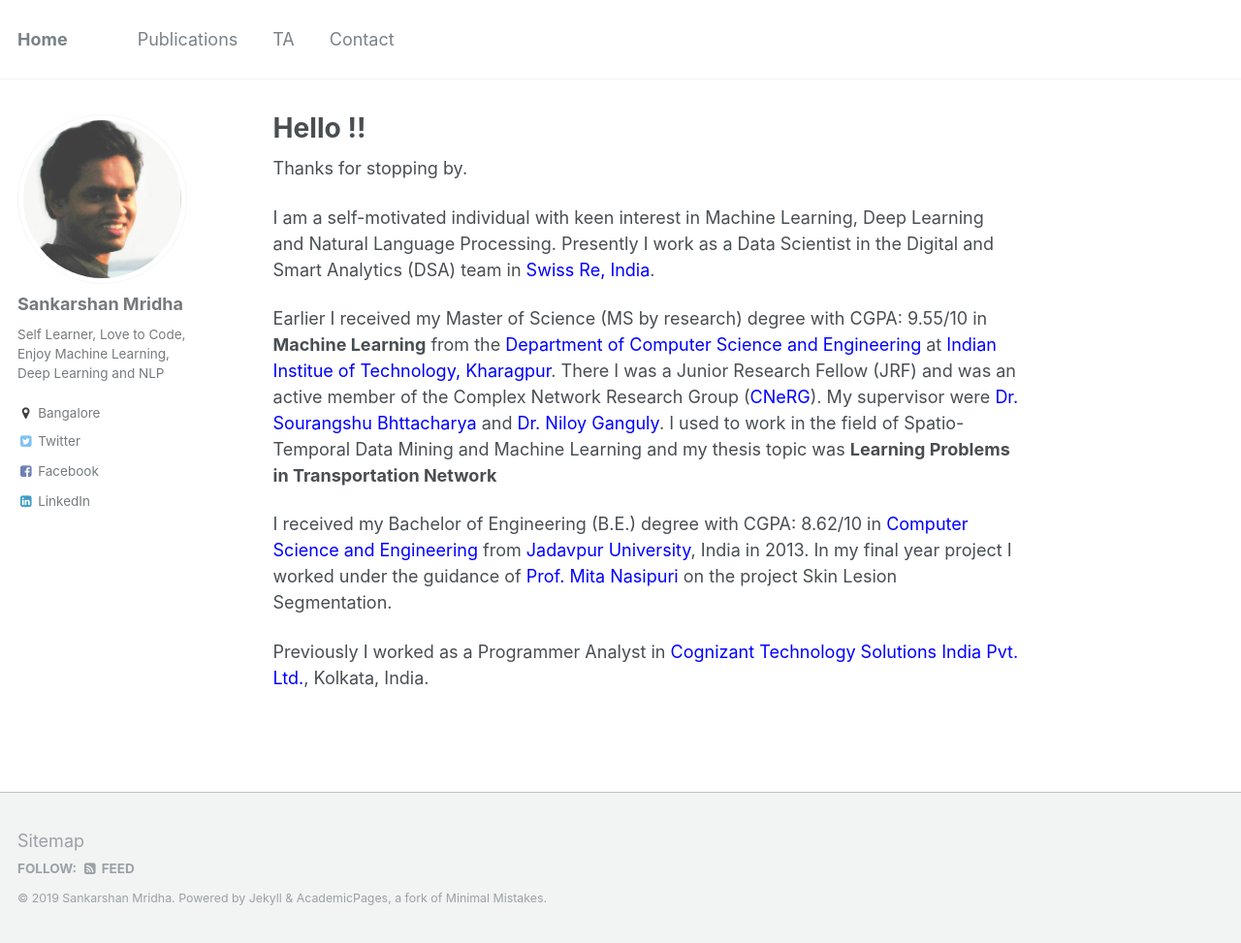
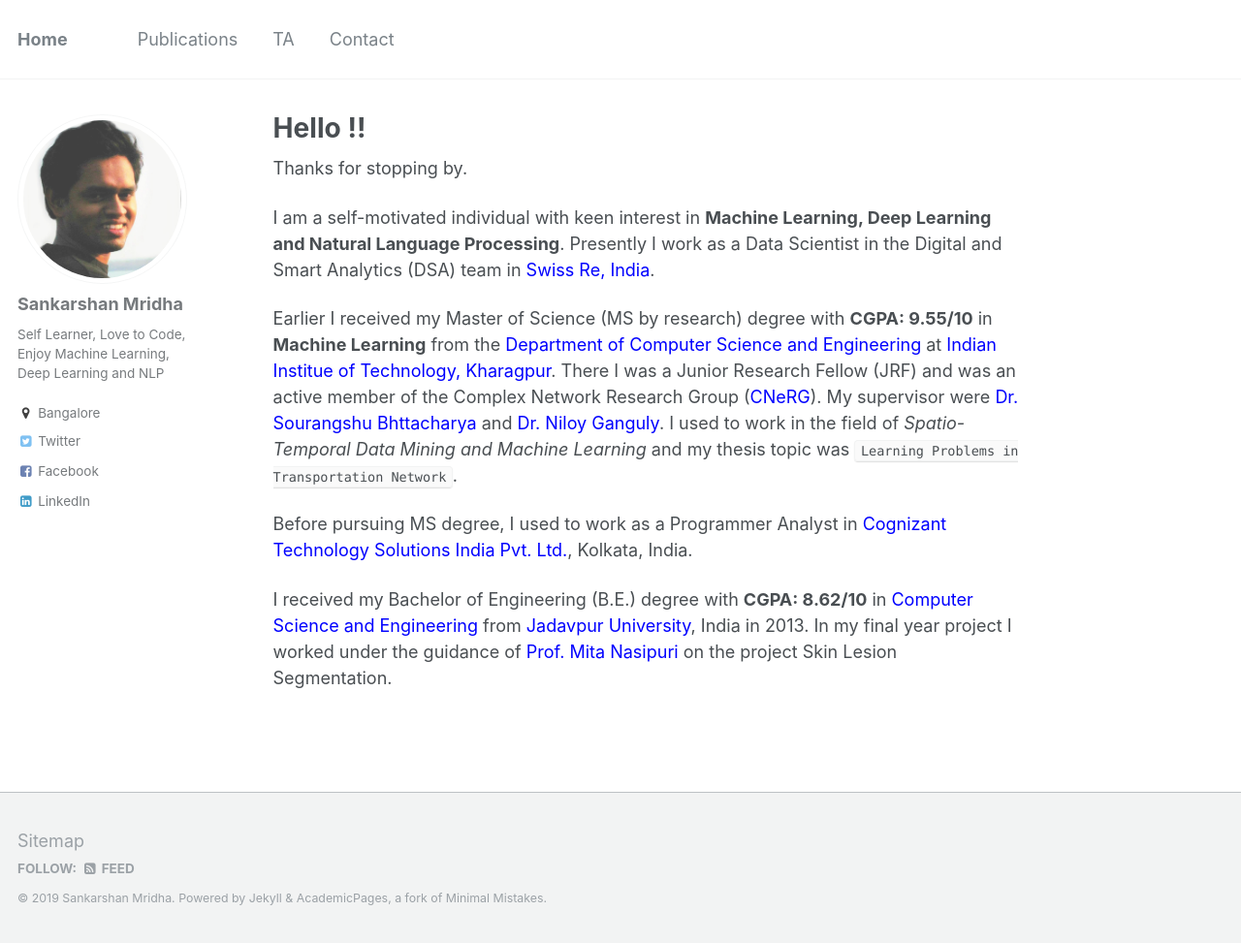
Before and after one commit to msank00/msank00.github.io, a Jekyll site: the page built from _pages/about.md, in a window 1280 px wide and 973 px high. Shown: the whole window at 97% size. Built offline with Jekyll 4.4.1, drawn with Linux system fonts in a browser that asks for light colours.

```diff
--- a/_pages/about.md
+++ b/_pages/about.md
@@ -24,13 +24,15 @@
 -->
 Thanks for stopping by.
 
-I am a self-motivated individual with keen interest in Machine Learning, Deep Learning and Natural Language Processing. Presently I work as a Data Scientist in the Digital and Smart Analytics (DSA) team in [<span style="color:blue">Swiss Re, India</span>](https://www.swissre.com/).
+I am a self-motivated individual with keen interest in **Machine Learning, Deep Learning and Natural Language Processing**. Presently I work as a Data Scientist in the Digital and Smart Analytics (DSA) team in [<span style="color:blue">Swiss Re, India</span>](https://www.swissre.com/).
 
-Earlier I received my Master of Science (MS by research) degree with CGPA: 9.55/10 in **Machine Learning** from the [<span style="color:blue">Department of Computer Science and Engineering</span>](http://cse.iitkgp.ac.in/) at [<span style="color:blue">Indian Institue of Technology, Kharagpur</span>](http://www.iitkgp.ac.in/). There I was a Junior Research Fellow (JRF) and was an active member of the Complex Network Research Group ([<span style="color:blue">CNeRG</span>](http://www.cnergres.iitkgp.ac.in/)). My supervisor were [<span style="color:blue">Dr. Sourangshu Bhttacharya</span>](http://cse.iitkgp.ac.in/~sourangshu/) and [<span style="color:blue">Dr. Niloy Ganguly</span>](http://www.facweb.iitkgp.ernet.in/~niloy/). I used to work in the field of Spatio-Temporal Data Mining and Machine Learning and my thesis topic was **Learning Problems in Transportation Network**
+Earlier I received my Master of Science (MS by research) degree with **CGPA: 9.55/10** in **Machine Learning** from the [<span style="color:blue">Department of Computer Science and Engineering</span>](http://cse.iitkgp.ac.in/) at [<span style="color:blue">Indian Institue of Technology, Kharagpur</span>](http://www.iitkgp.ac.in/). There I was a Junior Research Fellow (JRF) and was an active member of the Complex Network Research Group ([<span style="color:blue">CNeRG</span>](http://www.cnergres.iitkgp.ac.in/)). My supervisor were [<span style="color:blue">Dr. Sourangshu Bhttacharya</span>](http://cse.iitkgp.ac.in/~sourangshu/) and [<span style="color:blue">Dr. Niloy Ganguly</span>](http://www.facweb.iitkgp.ernet.in/~niloy/). I used to work in the field of _Spatio-Temporal Data Mining and Machine Learning_ and my thesis topic was `Learning Problems in Transportation Network`.
 
-I received my Bachelor of Engineering (B.E.) degree with CGPA: 8.62/10 in [<span style="color:blue">Computer Science and Engineering</span>](http://www.jaduniv.edu.in/view_department.php?deptid=59) from [<span style="color:blue">Jadavpur University</span>](http://www.jaduniv.edu.in/), India in 2013. In my final year project I worked under the guidance of [<span style="color:blue">Prof. Mita Nasipuri</span>](http://www.jaduniv.edu.in/profile.php?uid=651) on the project Skin Lesion Segmentation.
+Before pursuing MS degree, I used to work as a Programmer Analyst in [<span style="color:blue">Cognizant Technology Solutions India Pvt. Ltd.</span>](https://www.cognizant.com/), Kolkata, India.
 
-Previously I worked as a Programmer Analyst in [<span style="color:blue">Cognizant Technology Solutions India Pvt. Ltd.</span>](https://www.cognizant.com/), Kolkata, India.
+I received my Bachelor of Engineering (B.E.) degree with **CGPA: 8.62/10** in [<span style="color:blue">Computer Science and Engineering</span>](http://www.jaduniv.edu.in/view_department.php?deptid=59) from [<span style="color:blue">Jadavpur University</span>](http://www.jaduniv.edu.in/), India in 2013. In my final year project I worked under the guidance of [<span style="color:blue">Prof. Mita Nasipuri</span>](http://www.jaduniv.edu.in/profile.php?uid=651) on the project Skin Lesion Segmentation.
+
+
 
 
 
```
